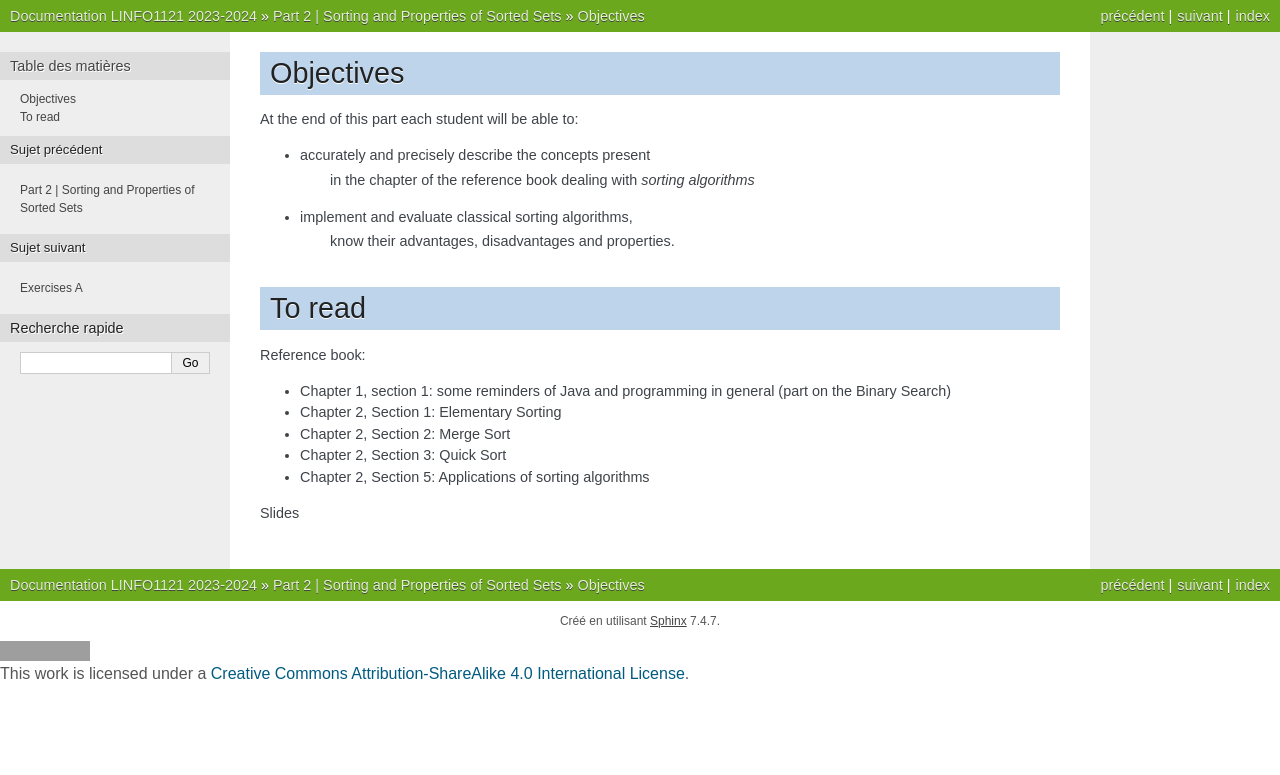
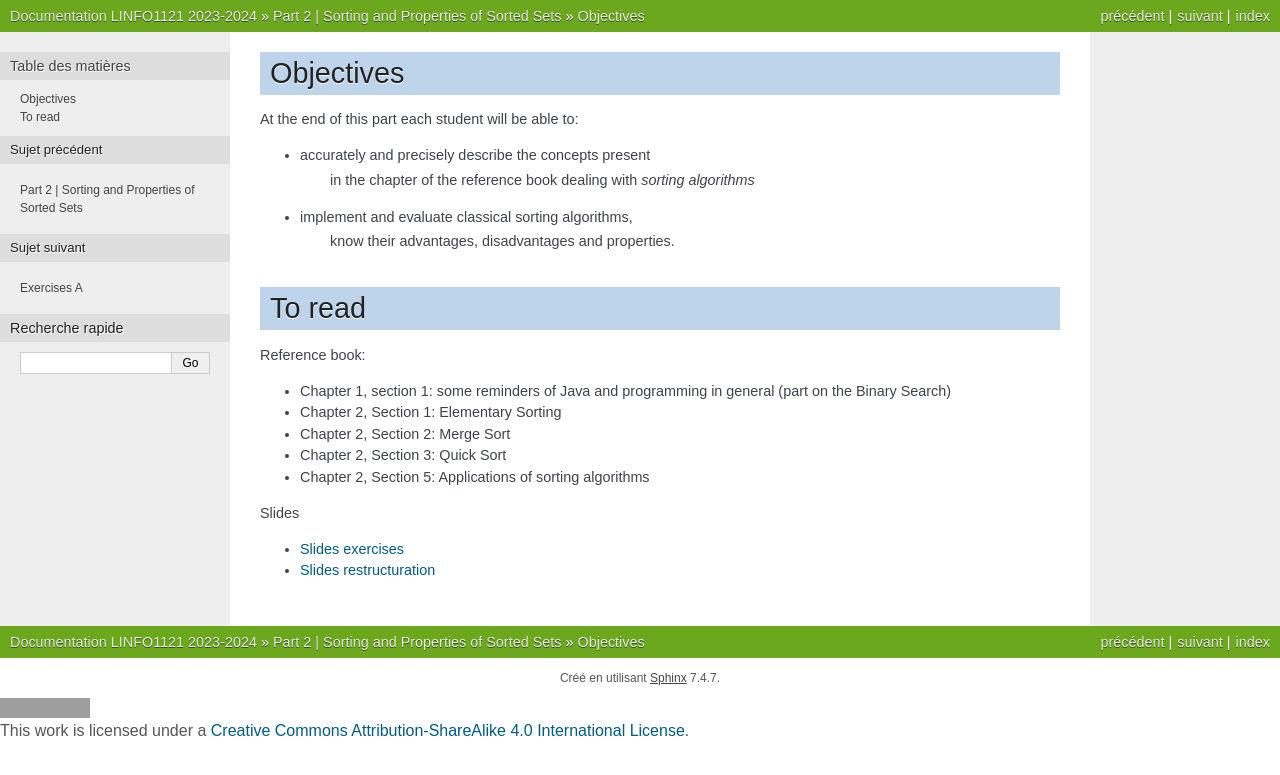
Before and after one commit to pschaus/LINFO1121, a Sphinx documentation site: the page built from source/part2/intro.rst, in a window 1280 px wide. Shown: the top 775 px of the page. Built offline with Sphinx 7.4.7, drawn with Linux system fonts in a browser that asks for light colours; grey boxes are pictures that could not be loaded.

Commit message:
part2 slides

```diff
--- a/source/part1/intro.rst
+++ b/source/part1/intro.rst
@@ -28,7 +28,7 @@ Reference book:
 As well as this document summarizing the different notations of :ref:`part1complexity`.
 
 
-* `Slides <../_static/slides/part1-bilan.pdf>`_
+* `Slides restructuration <../_static/slides/s3-part1-bilan-part2-intro.pdf>`_
 
 
 
--- a/source/part2/intro.rst
+++ b/source/part2/intro.rst
@@ -23,8 +23,8 @@ Reference book:
 
 Slides
 
-.. * `Slides <../_static/slides/part2-exercises.pdf>`_
-.. * `Slides <../_static/slides/part2-bilan.pdf>`_
+* `Slides exercises <../_static/slides/s4-part2-exercises.pdf>`_
+* `Slides restructuration <../_static/slides/s5-part2-bilan-part3-intro.pdf>`_
 
 
 
```
Also changed, not shown: 4 other files.
